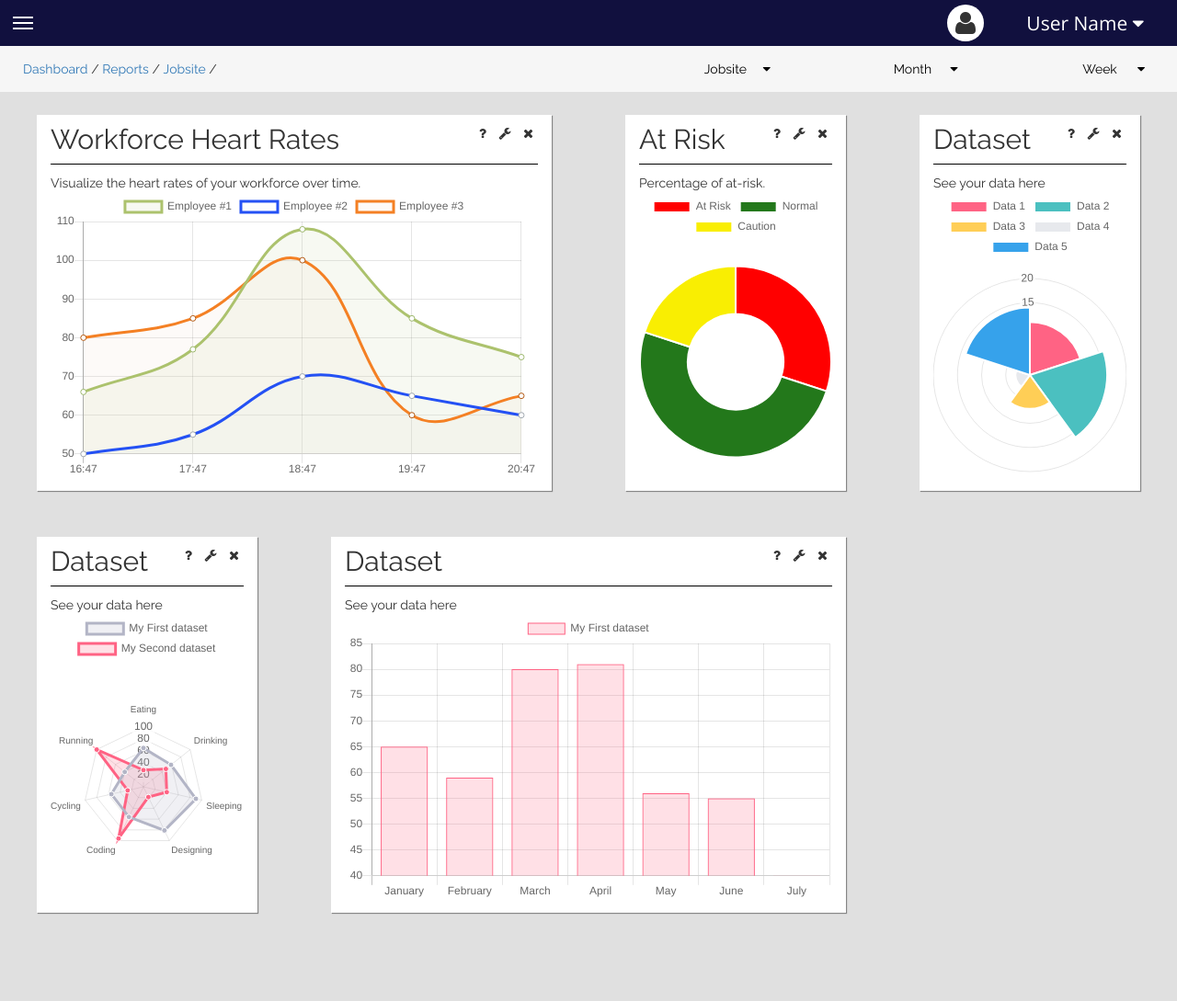
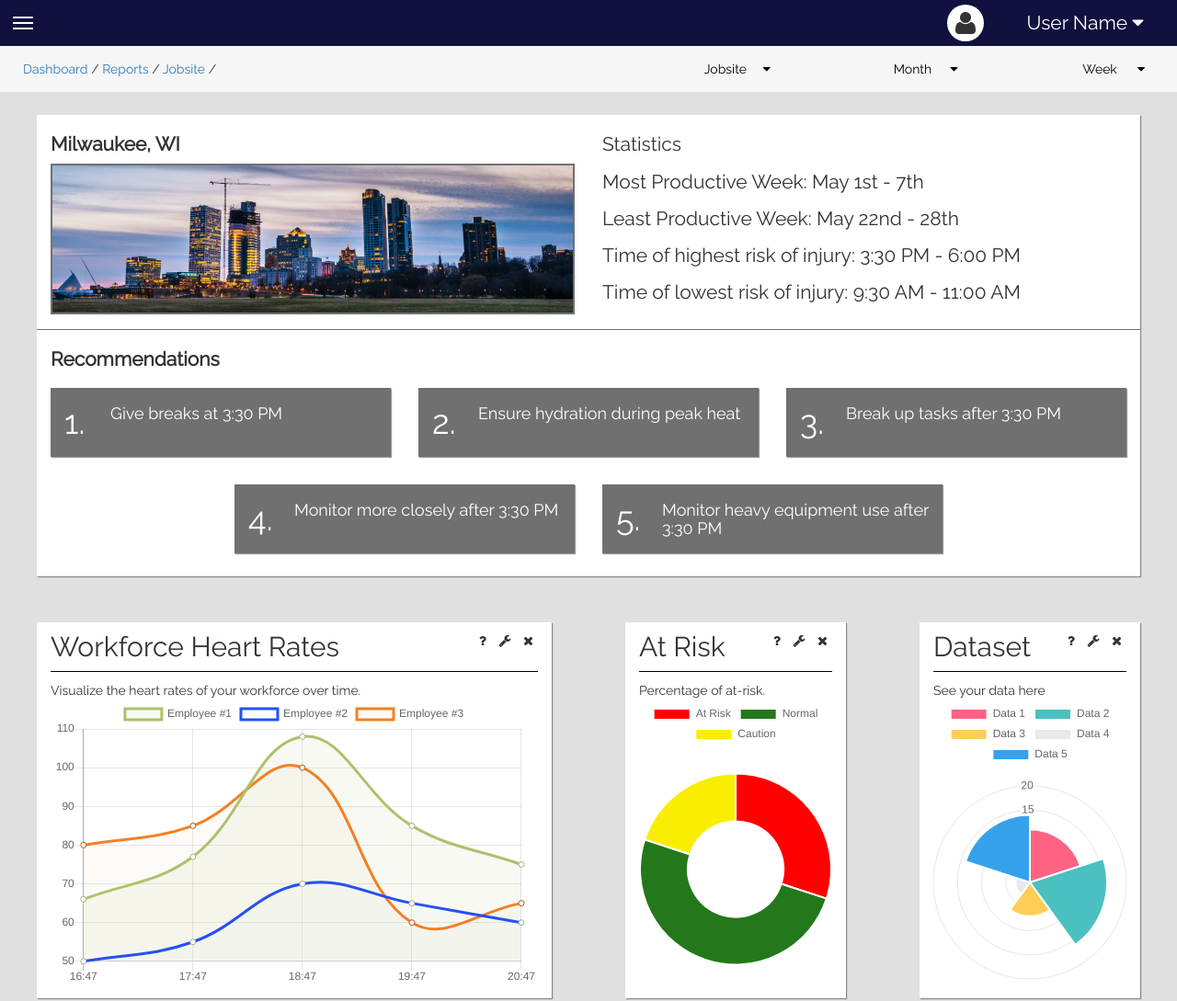
Before and after one commit to ItusOneTechnologies/application, a plain HTML site: page index.html in a window 1280 px wide. Shown: the top 1089 px of the page at 92% size. Before the commit the page ends 1018 px from the top, so only its background shows below. Drawn offline with nearby package versions, Linux system fonts and the light colour scheme.

Commit message:
Add newly tracked files

```diff
--- a/app/components/report/reportViewTwo.html
+++ b/app/components/report/reportViewTwo.html
@@ -1,5 +1,97 @@
 
       <div ng-controller="reportControllerTwo">
+        <div class="col-lg-12">
+          <div class="action-card-outer">
+            <div class="action-card">
+              <div class="row">
+                <div class="jobsite col-lg-6">
+                  <h4 class="jobsite-header">
+                    Milwaukee, WI
+                  </h4>
+                  <img class="jobsite-img img-responsive" src="./assets/img/mke.jpg">
+                </div>
+                <div class="stats col-lg-6">
+                  <h4 class="stats-header">
+                    Statistics
+                  </h4>
+                  <ul class="stats-ul">
+                    <li>Most Productive Week: May 1st - 7th</li>
+                    <li>Least Productive Week: May 22nd - 28th</li>
+                    <li>Time of highest risk of injury: 3:30 PM - 6:00 PM</li>
+                    <li>Time of lowest risk of injury: 9:30 AM - 11:00 AM</li>
+                  </ul>
+                </div>
+              </div>
+              <div class="row second-row">
+                <div class="col-lg-12">
+                  <h4 class="recommendation-header">
+                    Recommendations
+                  </h4>
+                </div>
+                <div class="rec-card-outer col-lg-4">
+                  <div class="rec-card">
+                    <a href="#">
+                      <h1 class="priority">
+                        1.
+                      </h1>
+                      <h4 class="rec">
+                        Give breaks at 3:30 PM
+                      </h4>
+                    </a>
+                  </div>
+                </div>
+                <div class="rec-card-outer col-lg-4">
+                  <div class="rec-card">
+                    <a href="#">
+                      <h1 class="priority">
+                        2.
+                      </h1>
+                      <h4 class="rec">
+                        Ensure hydration during peak heat
+                      </h4>
+                    </a>
+                  </div>
+                </div>
+                <div class="rec-card-outer col-lg-4">
+                  <div class="rec-card">
+                    <a href="#">
+                      <h1 class="priority">
+                        3.
+                      </h1>
+                      <h4 class="rec">
+                        Break up tasks after 3:30 PM
+                      </h4>
+                    </a>
+                  </div>
+                </div>
+                <div class="rec-card-outer col-lg-offset-2 col-lg-4">
+                  <div class="rec-card">
+                    <a href="#">
+                      <h1 class="priority">
+                        4.
+                      </h1>
+                      <h4 class="rec">
+                        Monitor more closely after 3:30 PM
+                      </h4>
+                    </a>
+                  </div>
+                </div>
+                <div class="rec-card-outer col-lg-4">
+                  <div class="rec-card">
+                    <a href="#">
+                      <h1 class="priority">
+                        5.
+                      </h1>
+                      <h4 class="rec">
+                        Monitor heavy equipment use after 3:30 PM
+                      </h4>
+                    </a>
+                  </div>
+                </div>
+              </div>
+            </div>
+          </div>
+        </div>
         <div class="col-lg-6">
           <div class="report-card-outer">
             <div class="report-card">
--- a/assets/css/style.css
+++ b/assets/css/style.css
@@ -10,7 +10,7 @@ body {
   background-color: #e0e0e0;
 }
 h1, h2, h3, h4, h5, h6, p {
-  font-family: 'Open Sans', sans-serif;
+  font-family: 'Raleway', sans-serif;
   font-weight: normal;
 }
 div#wrapper {
@@ -312,6 +312,92 @@ i.sb-caret {
   background-color: rgba(85, 85, 85, 0.5);
   margin-right: 2px;
 }
+/* action card */
+div.action-card-outer {
+  padding: 25px;
+}
+div.action-card {
+  width: 100%;
+  height: auto;
+  padding: 10px 15px;
+  background-color: #fff;
+  -webkit-box-shadow: 1px 1px 1px 0px rgba(0, 0, 0, 0.4);
+  -moz-box-shadow: 1px 1px 1px 0px rgba(0, 0, 0, 0.4);
+  box-shadow: 1px 1px 1px 0px rgba(0, 0, 0, 0.4);
+}
+h4.jobsite-header {
+  font-size: 1.5em;
+  font-weight: bold;
+}
+img.jobsite-img {
+  border: 2px solid #707070;
+}
+h4.stats-header {
+  font-size: 1.5em;s
+  font-weight: bold;
+}
+ul.stats-ul {
+  list-style: none;
+  padding: 0;
+}
+ul.stats-ul > li {
+  font-size: 1.5em;
+  line-height: 40px;
+}
+div.second-row {
+  border-top: 1px solid #707070;
+  margin-top: 10px;
+}
+h4.recommendation-header {
+  margin-top: 20px;
+  margin-bottom: 5px;
+  font-size: 1.5em;
+  font-weight: bold;
+}
+div.rec-card-outer {
+  padding: 15px;
+}
+div.rec-card {
+  font-family: 'Raleway', sans-serif;
+  background-color: #707070;
+  box-shadow: 1px 1px 1px 0px rgba(0, 0, 0, 0.4);
+  -webkit-box-shadow: 1px 1px 1px 0px rgba(0, 0, 0, 0.4);
+  -moz-box-shadow: 1px 1px 1px 0px rgba(0, 0, 0, 0.4);
+  -webkit-transition: all 0.3s ease-in-out;
+  -moz-transition: all 0.3s ease-in-out;
+  transition: all 0.3s ease-in-out;
+  height: 75px;
+/*   max-width: 344px; */
+  padding: 0 0 0 15px;
+}
+div.rec-card:hover {
+  box-shadow: 1px 1px 1px 0px rgba(0, 0, 0, 0.8);
+  -webkit-box-shadow: 1px 1px 1px 0px rgba(0, 0, 0, 0.8);
+  -moz-box-shadow: 1px 1px 1px 0px rgba(0, 0, 0, 0.8);
+  -webkit-transition: all 0.3s ease-in-out;
+  -moz-transition: all 0.3s ease-in-out;
+  transition: all 0.3s ease-in-out;
+}
+div.rec-card > a{
+  height: 100%;
+  width: 100%;
+  display: block;
+  color: #fff;
+  text-decoration: none;
+}
+h1.priority {
+  display: block;
+  float: left;
+  height: 100%;
+  margin: 0;
+  padding: 18.25px 0 0 0;
+}
+h4.rec {
+  margin: 0;
+  display: block;
+  height: 100%;
+  padding: 18.25px 12px 0 50px;
+}
 #report .report-card-outer {
   padding: 25px;
 }
```
Also changed, not shown: assets/img/mke.jpg (added).
